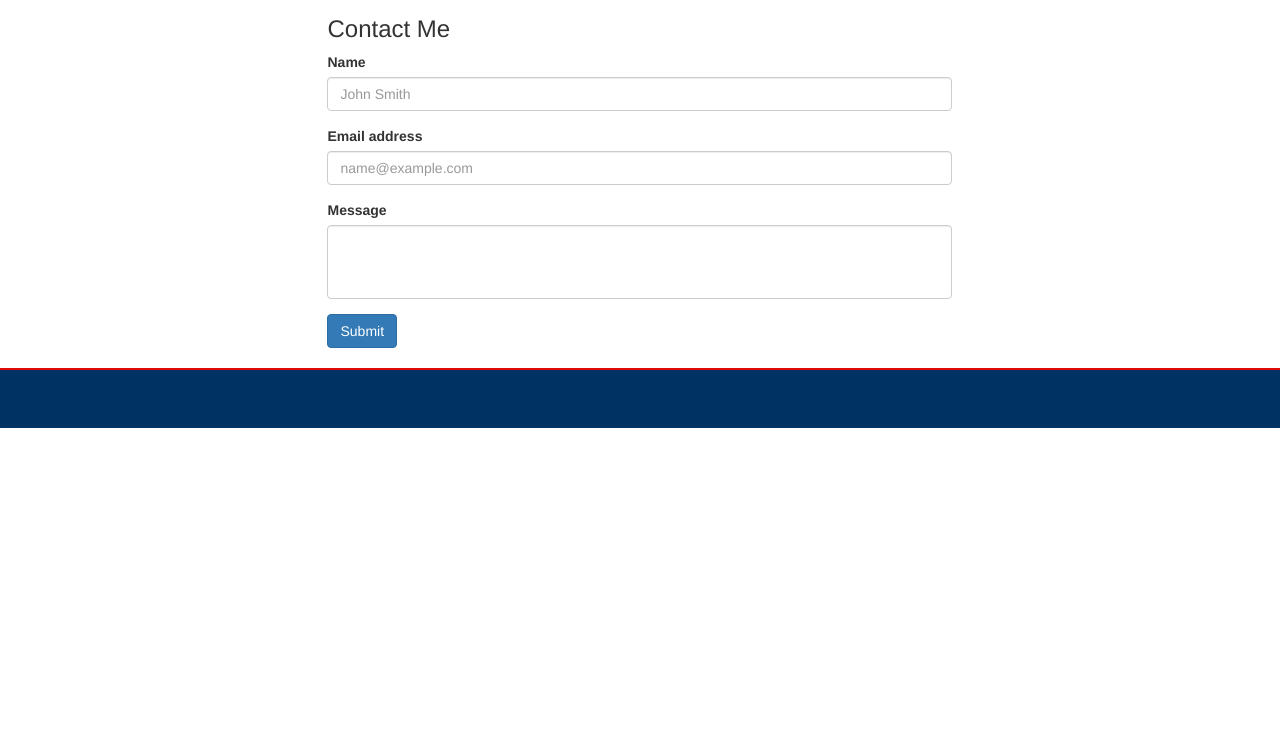
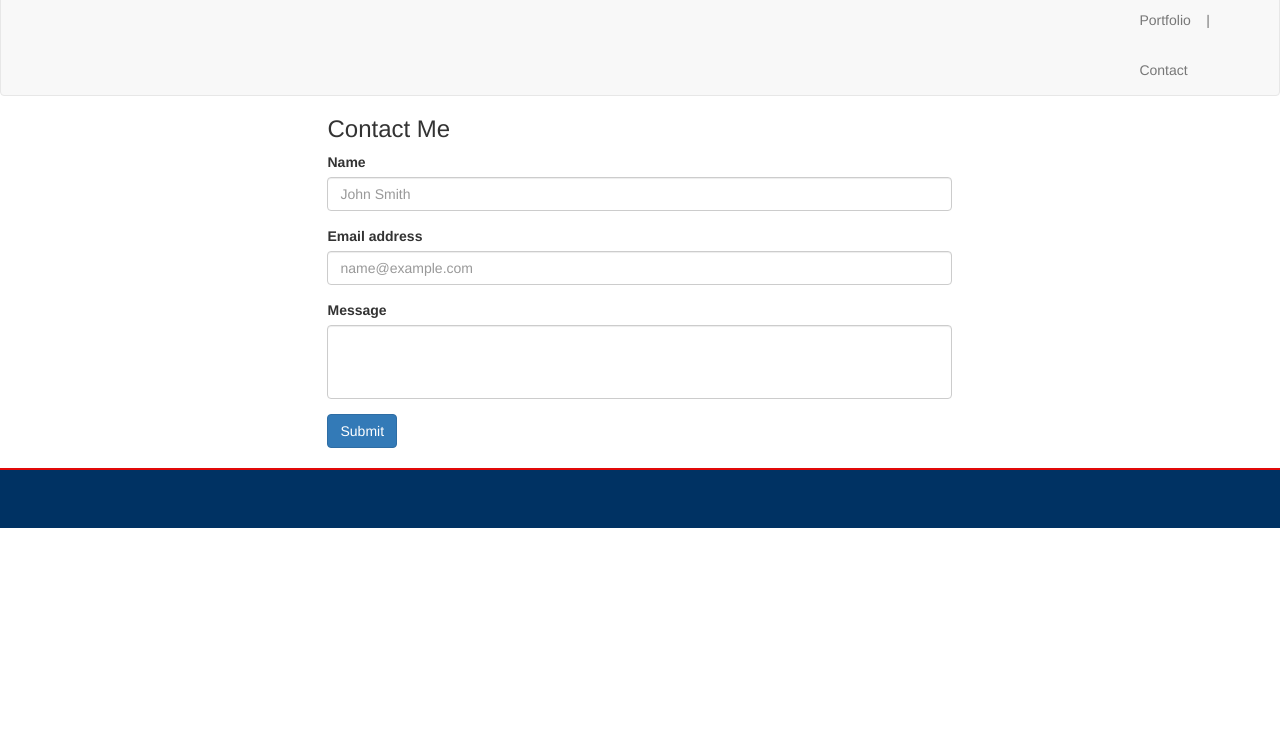
Before and after one commit to joshGrossman03/perpetual-winner, a plain HTML site: page contact2.html in a window 1280 px wide. Shown: the part 57-800 px from the top of the page. Drawn offline with nearby package versions, Linux system fonts and the light colour scheme.

Commit message:
add clear:both to nav links style

```diff
--- a/contact2.html
+++ b/contact2.html
@@ -62,8 +62,8 @@
                   <div class="col-lg-3"></div>
                     <ul class="nav navbar-nav navbar-right">
                       <li class="active" style="float:left"><a href="index.html">About&nbsp&nbsp&nbsp|</a></li>
-                      <li style="float:left"><a href="portfolio2.html">Portfolio &nbsp&nbsp&nbsp|</a></li>
-                      <li style="float:left"><a href="contact2.html">Contact</a></li>
+                      <li style="clear:both; float:left"><a href="portfolio2.html">Portfolio &nbsp&nbsp&nbsp|</a></li>
+                      <li style="clear:both; float:left"><a href="contact2.html">Contact</a></li>
                     </ul>
                   </div>
                 </div>
```
